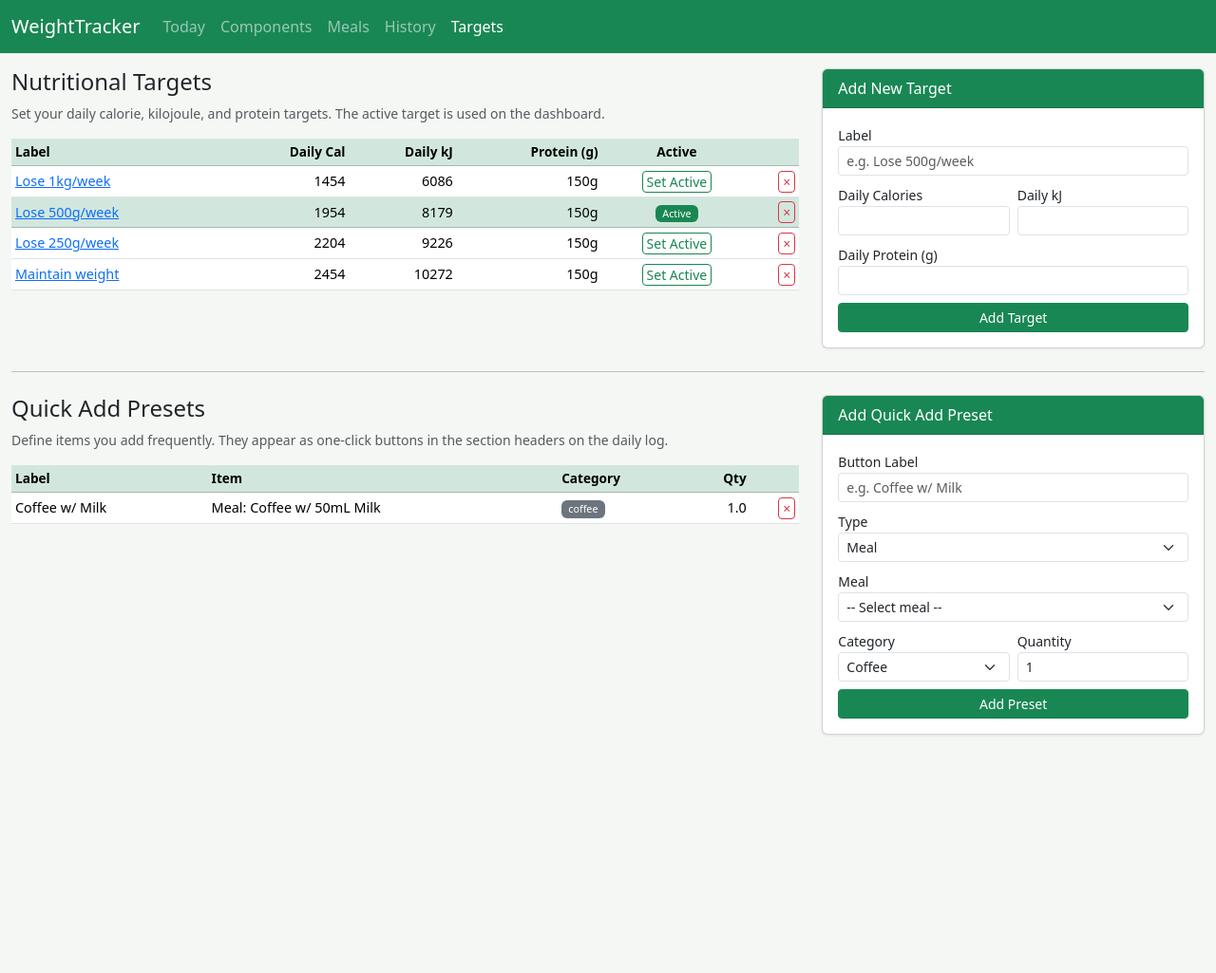
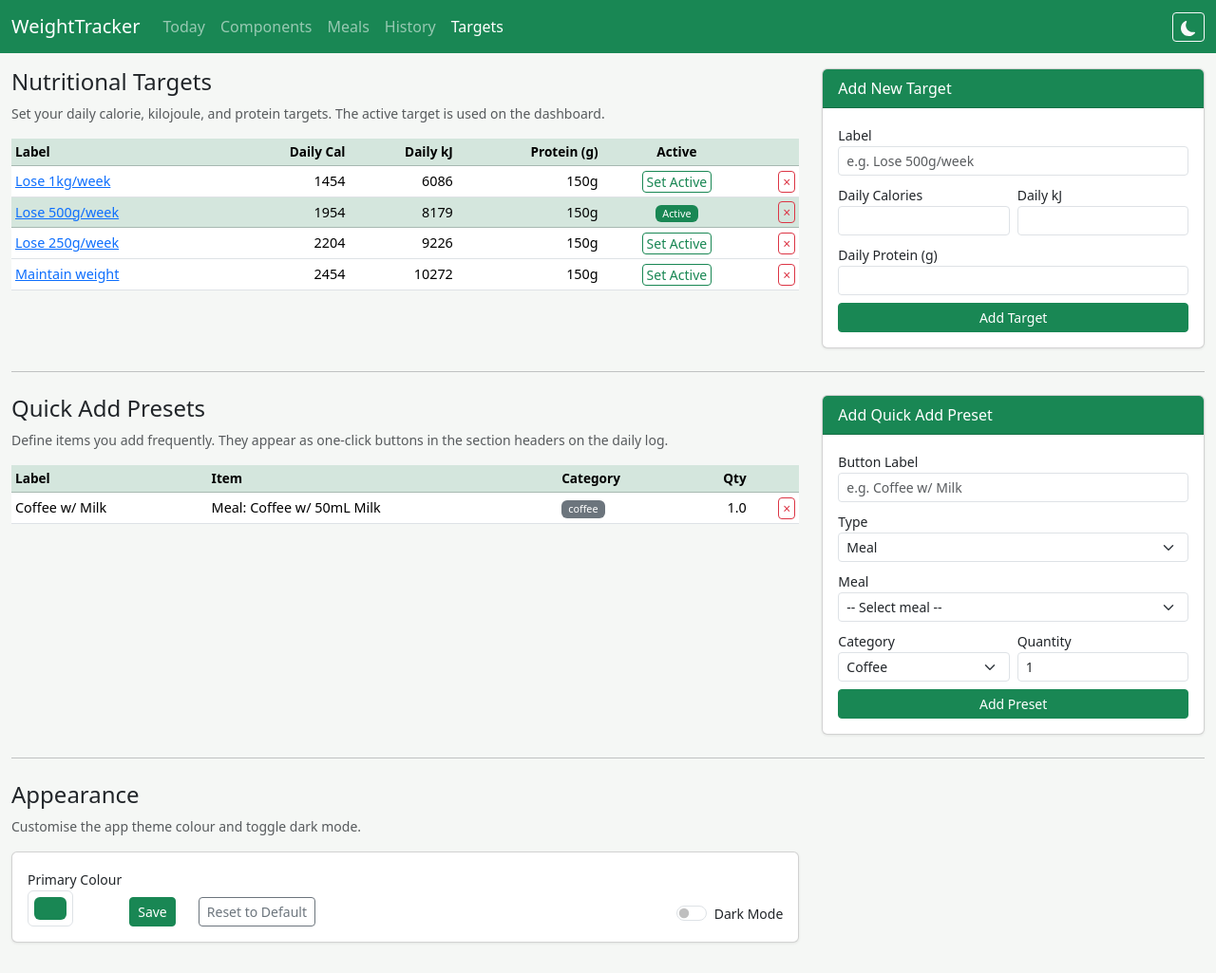
Before and after one commit to Blazzical/WeightTracker, a Flask app: page /settings in a window 1280 px wide. Shown: the whole page at 95% size. Before the commit the page ends 774 px from the top, so only its background shows below. Run offline with Flask 3, Linux system fonts and the light colour scheme; data comes from the database, SQL or seed files in the repository; data that the repository does not hold is empty.

Commit message:
Add dark mode toggle and custom primary colour
Persist dark_mode and primary_color in a new app_settings DB table.
Bootstrap 5.3 data-bs-theme drives dark mode via a navbar toggle
button. Colour picker on the Targets page lets users change the
primary theme colour. Expanded .gitignore with standard Python/IDE
entries.

Co-Authored-By: Claude Opus 4.6 <noreply@anthropic.com>

```diff
--- a/app.py
+++ b/app.py
@@ -14,6 +14,31 @@ def ensure_db():
     if not hasattr(app, '_db_initialized'):
         seed()
         app._db_initialized = True
+
+
+@app.context_processor
+def inject_theme():
+    return {
+        'dark_mode': models.get_setting('dark_mode', 'off'),
+        'primary_color': models.get_setting('primary_color', '#198754'),
+    }
+
+
+# --- Appearance settings ---
+
+@app.route('/settings/toggle-dark', methods=['POST'])
+def toggle_dark():
+    current = models.get_setting('dark_mode', 'off')
+    models.set_setting('dark_mode', 'off' if current == 'on' else 'on')
+    return redirect(request.referrer or url_for('dashboard'))
+
+
+@app.route('/settings/update-appearance', methods=['POST'])
+def update_appearance():
+    color = request.form.get('primary_color', '#198754').strip()
+    models.set_setting('primary_color', color)
+    flash('Appearance updated.', 'success')
+    return redirect(request.referrer or url_for('settings_page'))
 
 
 # --- Dashboard (Today's Log) ---
--- a/models.py
+++ b/models.py
@@ -112,7 +112,31 @@ def init_db():
             FOREIGN KEY (meal_id) REFERENCES meals(id) ON DELETE CASCADE,
             FOREIGN KEY (component_id) REFERENCES components(id) ON DELETE CASCADE
         );
+
+        CREATE TABLE IF NOT EXISTS app_settings (
+            key TEXT PRIMARY KEY,
+            value TEXT NOT NULL
+        );
     """)
+    conn.commit()
+    conn.close()
+
+
+# --- App settings helpers ---
+
+def get_setting(key, default=None):
+    conn = get_db()
+    row = conn.execute("SELECT value FROM app_settings WHERE key = ?", (key,)).fetchone()
+    conn.close()
+    return row['value'] if row else default
+
+
+def set_setting(key, value):
+    conn = get_db()
+    conn.execute(
+        "INSERT INTO app_settings (key, value) VALUES (?, ?) ON CONFLICT(key) DO UPDATE SET value = ?",
+        (key, value, value)
+    )
     conn.commit()
     conn.close()
 
--- a/static/css/style.css
+++ b/static/css/style.css
@@ -1,7 +1,7 @@
 /* WeightTracker custom styles */
 
 .card-header-green {
-    background-color: #198754;
+    background-color: var(--wt-primary, #198754);
     color: white;
     font-weight: 500;
 }
@@ -9,6 +9,10 @@
 .card-header-light {
     background-color: #f8f9fa;
     font-weight: 500;
+}
+
+[data-bs-theme="dark"] .card-header-light {
+    background-color: #2b3035;
 }
 
 .progress {
@@ -44,6 +48,10 @@ body {
     background-color: #f5f7f5;
 }
 
+[data-bs-theme="dark"] body {
+    background-color: #1a1d20;
+}
+
 th.sortable {
     user-select: none;
     white-space: nowrap;
@@ -74,7 +82,7 @@ th.sortable:hover {
 .rank-aaa,
 .rank-aa,
 .rank-a {
-    background-color: #198754;
+    background-color: var(--wt-primary, #198754);
     color: #fff;
 }
 
--- a/templates/base.html
+++ b/templates/base.html
@@ -1,15 +1,39 @@
 <!DOCTYPE html>
-<html lang="en">
+<html lang="en" data-bs-theme="{{ 'dark' if dark_mode == 'on' else 'light' }}">
 <head>
     <meta charset="UTF-8">
     <meta name="viewport" content="width=device-width, initial-scale=1.0">
     <title>{% block title %}WeightTracker{% endblock %}</title>
-    <meta name="theme-color" content="#198754">
+    <meta name="theme-color" content="{{ primary_color }}">
     <link href="https://cdn.jsdelivr.net/npm/bootstrap@5.3.3/dist/css/bootstrap.min.css" rel="stylesheet">
     <link href="{{ url_for('static', filename='css/style.css') }}" rel="stylesheet">
+    <style>
+        :root,
+        [data-bs-theme="light"],
+        [data-bs-theme="dark"] {
+            --wt-primary: {{ primary_color }};
+            --bs-success: {{ primary_color }};
+            --bs-success-rgb: {{ primary_color }};
+        }
+        .navbar { background-color: var(--wt-primary) !important; }
+        .btn-success { background-color: var(--wt-primary) !important; border-color: var(--wt-primary) !important; }
+        .btn-success:hover { filter: brightness(0.9); background-color: var(--wt-primary) !important; border-color: var(--wt-primary) !important; }
+        .btn-outline-success { color: var(--wt-primary) !important; border-color: var(--wt-primary) !important; }
+        .btn-outline-success:hover { background-color: var(--wt-primary) !important; color: #fff !important; }
+        .badge.bg-success { background-color: var(--wt-primary) !important; }
+        .table-success { --bs-table-bg: color-mix(in srgb, var(--wt-primary) 15%, transparent); --bs-table-color: inherit; }
+        .table-success > th, .table-success > td { background-color: color-mix(in srgb, var(--wt-primary) 15%, transparent) !important; color: inherit !important; }
+        [data-bs-theme="dark"] .table-success { --bs-table-bg: color-mix(in srgb, var(--wt-primary) 20%, #212529); }
+        [data-bs-theme="dark"] .table-success > th, [data-bs-theme="dark"] .table-success > td { background-color: color-mix(in srgb, var(--wt-primary) 20%, #212529) !important; }
+        [data-bs-theme="dark"] .table-hover > tbody > tr:hover > * { background-color: rgba(255, 255, 255, 0.05) !important; }
+        .progress-bar.bg-success { background-color: var(--wt-primary) !important; }
+        .card-header-green { background-color: var(--wt-primary); }
+        .rank-aaaa, .rank-aaa, .rank-aa, .rank-a { background-color: var(--wt-primary); }
+        .text-success { color: var(--wt-primary) !important; }
+    </style>
 </head>
 <body>
-    <nav class="navbar navbar-expand-lg navbar-dark bg-success">
+    <nav class="navbar navbar-expand-lg navbar-dark">
         <div class="container-fluid">
             <a class="navbar-brand" href="{{ url_for('dashboard') }}">WeightTracker</a>
             <button class="navbar-toggler" type="button" data-bs-toggle="collapse" data-bs-target="#navContent">
@@ -33,6 +57,19 @@
                         <a class="nav-link {% if request.endpoint == 'settings_page' %}active{% endif %}" href="{{ url_for('settings_page') }}">Targets</a>
                     </li>
                 </ul>
+                <form action="{{ url_for('toggle_dark') }}" method="POST" class="d-flex align-items-center ms-2">
+                    <button type="submit" class="btn btn-sm btn-outline-light" title="Toggle dark mode">
+                        {% if dark_mode == 'on' %}
+                            <svg xmlns="http://www.w3.org/2000/svg" width="16" height="16" fill="currentColor" viewBox="0 0 16 16">
+                                <path d="M8 11a3 3 0 1 1 0-6 3 3 0 0 1 0 6m0 1a4 4 0 1 0 0-8 4 4 0 0 0 0 8M8 0a.5.5 0 0 1 .5.5v2a.5.5 0 0 1-1 0v-2A.5.5 0 0 1 8 0m0 13a.5.5 0 0 1 .5.5v2a.5.5 0 0 1-1 0v-2A.5.5 0 0 1 8 13m8-5a.5.5 0 0 1-.5.5h-2a.5.5 0 0 1 0-1h2a.5.5 0 0 1 .5.5M3 8a.5.5 0 0 1-.5.5h-2a.5.5 0 0 1 0-1h2A.5.5 0 0 1 3 8m10.657-5.657a.5.5 0 0 1 0 .707l-1.414 1.415a.5.5 0 1 1-.707-.708l1.414-1.414a.5.5 0 0 1 .707 0m-9.193 9.193a.5.5 0 0 1 0 .707L3.05 13.657a.5.5 0 0 1-.707-.707l1.414-1.414a.5.5 0 0 1 .707 0m9.193 2.121a.5.5 0 0 1-.707 0l-1.414-1.414a.5.5 0 0 1 .707-.707l1.414 1.414a.5.5 0 0 1 0 .707M3.757 4.464a.5.5 0 0 1-.707 0L1.636 3.05a.5.5 0 0 1 .707-.707l1.414 1.414a.5.5 0 0 1 0 .707"/>
+                            </svg>
+                        {% else %}
+                            <svg xmlns="http://www.w3.org/2000/svg" width="16" height="16" fill="currentColor" viewBox="0 0 16 16">
+                                <path d="M6 .278a.77.77 0 0 1 .08.858 7.2 7.2 0 0 0-.878 3.46c0 4.021 3.278 7.277 7.318 7.277q.792-.001 1.533-.16a.79.79 0 0 1 .81.316.73.73 0 0 1-.031.893A8.35 8.35 0 0 1 8.344 16C3.734 16 0 12.286 0 7.71 0 4.266 2.114 1.312 5.124.06A.75.75 0 0 1 6 .278"/>
+                            </svg>
+                        {% endif %}
+                    </button>
+                </form>
             </div>
         </div>
     </nav>
--- a/templates/settings.html
+++ b/templates/settings.html
@@ -190,6 +190,46 @@
     </div>
 </div>
 
+<!-- Appearance -->
+<hr class="my-4">
+<div class="row">
+    <div class="col-lg-8">
+        <h4>Appearance</h4>
+        <p class="text-muted small">Customise the app theme colour and toggle dark mode.</p>
+
+        <div class="card mb-3">
+            <div class="card-body">
+                <div class="row align-items-end">
+                    <div class="col-auto">
+                        <form method="POST" action="{{ url_for('update_appearance') }}" class="d-flex align-items-end gap-2">
+                            <div>
+                                <label class="form-label mb-0 small">Primary Colour</label>
+                                <input type="color" name="primary_color" value="{{ primary_color }}" class="form-control form-control-color" title="Choose primary colour">
+                            </div>
+                            <button type="submit" class="btn btn-success btn-sm">Save</button>
+                        </form>
+                    </div>
+                    <div class="col-auto">
+                        <form method="POST" action="{{ url_for('update_appearance') }}">
+                            <input type="hidden" name="primary_color" value="#198754">
+                            <button type="submit" class="btn btn-outline-secondary btn-sm">Reset to Default</button>
+                        </form>
+                    </div>
+                    <div class="col-auto ms-auto">
+                        <form method="POST" action="{{ url_for('toggle_dark') }}">
+                            <div class="form-check form-switch">
+                                <input class="form-check-input" type="checkbox" role="switch" id="darkModeSwitch"
+                                       onchange="this.form.submit()" {{ 'checked' if dark_mode == 'on' }}>
+                                <label class="form-check-label small" for="darkModeSwitch">Dark Mode</label>
+                            </div>
+                        </form>
+                    </div>
+                </div>
+            </div>
+        </div>
+    </div>
+</div>
+
 <!-- Edit target modal -->
 <div class="modal fade" id="editTargetModal" tabindex="-1">
     <div class="modal-dialog">
```
Also changed, not shown: 1 other file.
